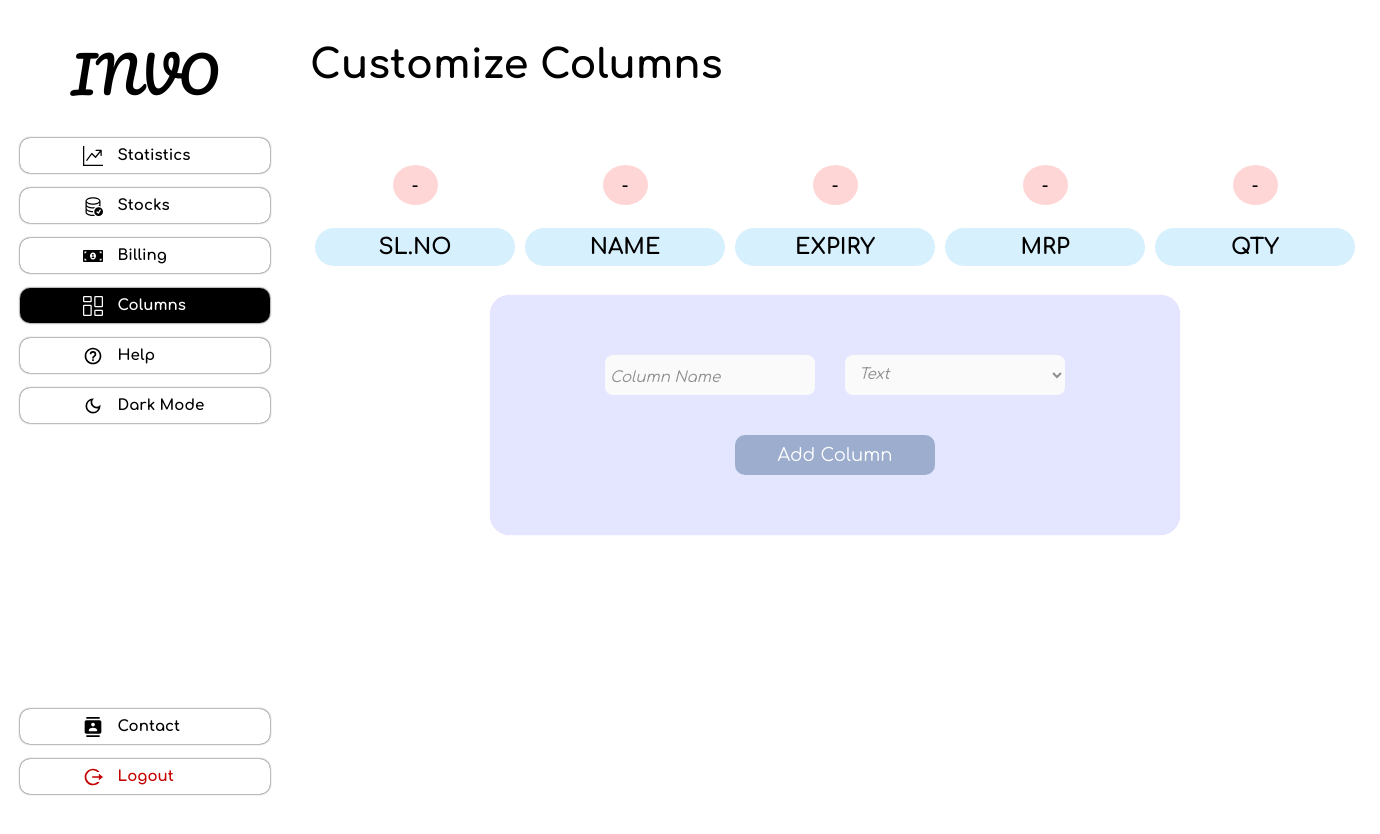
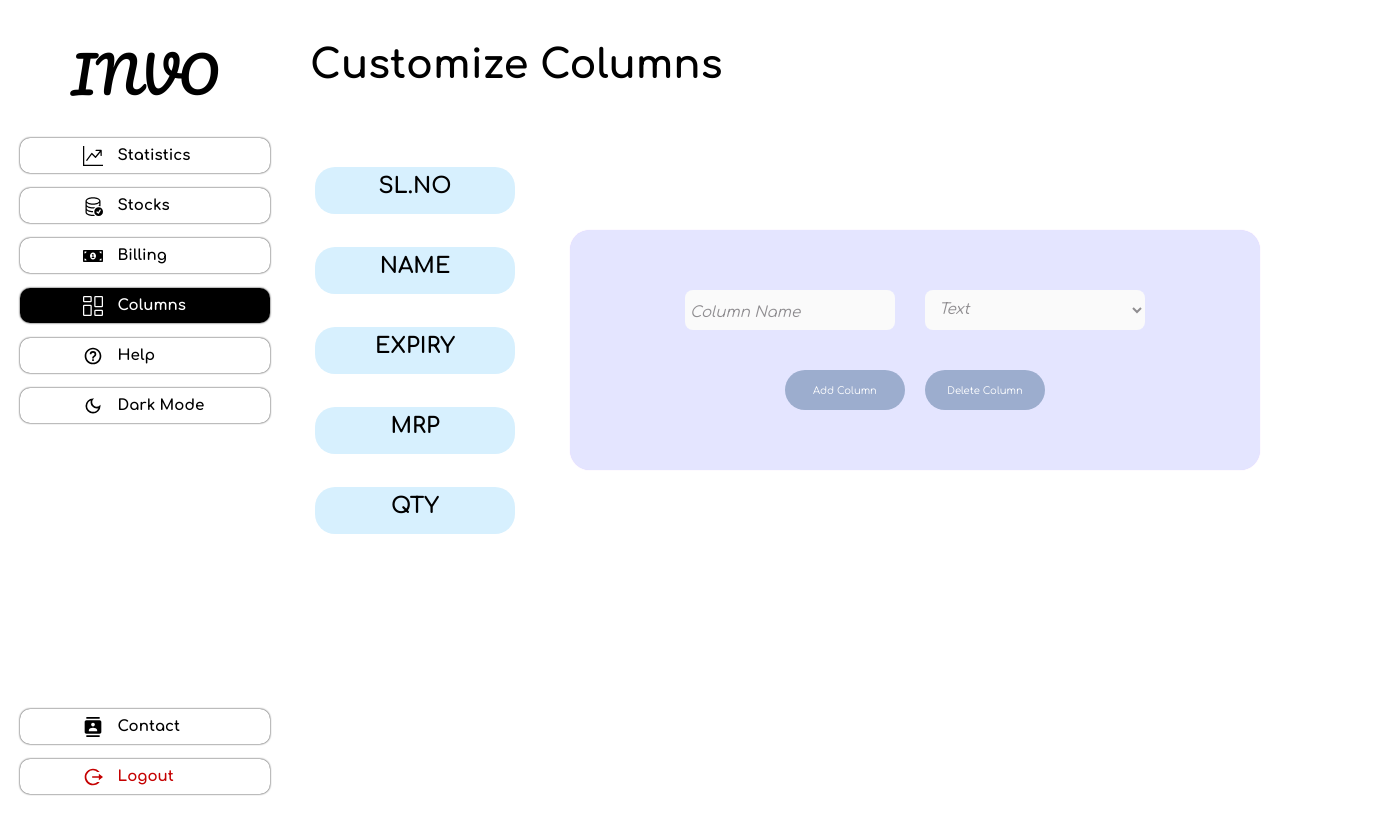
Before and after one commit to nikhitkumar00/Inventify, a React (Vite) app: page /column in a window 1280 px wide. Shown: the top 834 px of the page, 1380 px wide, since content can reach past the window. Built offline with nearby package versions, Linux system fonts and the light colour scheme.

Commit message:
columns_table

```diff
--- a/src/Components/Column/Column.css
+++ b/src/Components/Column/Column.css
@@ -8,7 +8,6 @@
 .child_wrap_Column {
   height: 60%;
   display: flex;
-  flex-direction: column;
   justify-content: center;
   align-items: center;
   gap: 50px;
@@ -23,6 +22,7 @@
 }
 .header_Column {
   display: flex;
+  flex-direction: column;
 }
 .head1_Column {
   display: flex;
@@ -80,16 +80,21 @@
   justify-content: space-around;
   gap: 30px;
 }
+.btn_class_Column{
+  display: flex;
+  gap: 20px;
+}
+
 .btn_Column{
   background-color: #9cadce;
   color: var(--mayo);
   border: none;
-  width: 200px;
+  width: 120px;
   height: 40px;
   padding: 7px;
-  border-radius: 10px;
+  border-radius: 50px;
   font-family: "Comfortaa", cursive;
-  font-size: 18px;
+  font-size: 10px;
   cursor: pointer;
 }
 
--- a/src/Components/Column/Column.jsx
+++ b/src/Components/Column/Column.jsx
@@ -37,23 +37,18 @@ const Columns = () => {
       <div className="child_wrap_Column">
         <div className="header_Column">
           <div className="head1_Column">
-            <Minus/>
             <div className="title_child_Column">SL.NO</div>
           </div>
           <div className="head1_Column">
-            <Minus/>
             <div className="title_child_Column">NAME</div>
           </div>
           <div className="head1_Column">
-            <Minus/>
             <div className="title_child_Column">EXPIRY</div>
           </div>
           <div className="head1_Column">
-            <Minus/>
             <div className="title_child_Column">MRP</div>
           </div>
           <div className="head1_Column">
-            <Minus/>
             <div className="title_child_Column">QTY</div>
           </div>
         </div>
@@ -91,9 +86,14 @@ const Columns = () => {
               </select>
             </div>
           </div>
-          <button className="btn_Column" type="submit">
-            Add Column
-          </button>
+          <div className="btn_class_Column">
+            <button className="btn_Column" type="submit">
+              Add Column
+            </button>
+            <button className="btn_Column" type="submit">
+              Delete Column
+            </button>
+          </div>
         </form>
       </div>
     </div>
```
